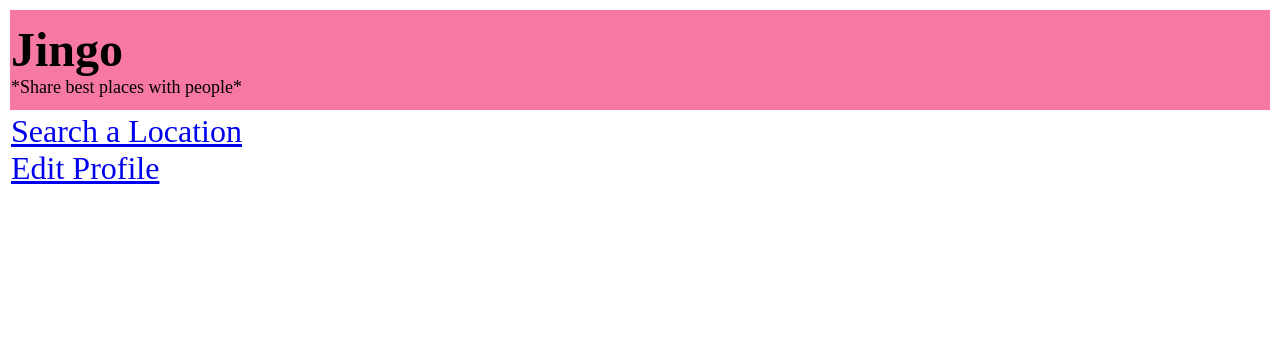
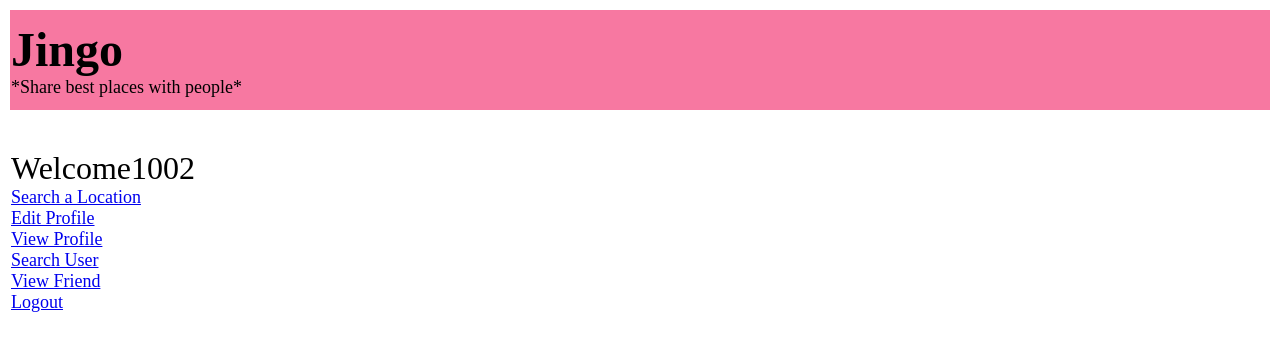
Before and after one commit to dludaya09/Jigo, a PHP site: page /Jingo/Search.php in a window 1280 px wide. Shown: the top 351 px of the page. Run offline with PHP 8.4, Linux system fonts and the light colour scheme; a user stored in the database is signed in.

Commit message:
Update Search.php

```diff
--- a/Search.php
+++ b/Search.php
@@ -1,6 +1,28 @@
 <html>
 <body>
-  <form action="login.php" method="post">
+
+<form action="login.php" method="post">
+    <?php
+    $database='jingo';
+        $user='root';
+        $password='';
+        $mysqli =new mysqli("localhost",$user,$password,$database);
+
+        if (mysqli_connect_errno()) {
+
+               printf("Connect failed: %s\n", mysqli_connect_error());
+               exit();
+        }
+        session_start();
+if(is_null($_SESSION['userid']))
+{
+  ?>
+  <script type="text/javascript">
+  alert("Please Login");
+  window.close("http://localhost/Jingo/Jingo/Search.php");
+  </script>
+  <?php
+}?>
 <p align="left"><font size="10" face="brush script mt"></p>
 <table align="left">
 <tr>
@@ -8,15 +30,32 @@
 </tr>
 <tr>
 <td>
-<font size="6" face="tempus sans itc">
+<font size="6" face="Century Gothic"><br>Welcome<?php echo $_SESSION['userid']; ?><br></font>
+<font size="4" face="tempus sans itc">
 <a href="#search" data-toggle="tab" id="search">Search a Location</a><br>
-<a href="#editprofile" data-toggle="tab" id="editprofile" onClick="Edit()">Edit Profile</a>
+<a href="#editprofile" data-toggle="tab" id="editprofile" onClick="Edit()">Edit Profile</a><br>
+<a href="#viewprofile"data-toggle="tab" id="viewprofile" onClick="Prof()"> View Profile </a><br>
+<a href="#searchuser" data-toggle="tab" id = "searchuser" onClick="View()">Search User</a><br>
+<a href="#viewfriend" data-toggle="tab" id = "viewfriend" onClick="friend()">View Friend</a><br>
+<a href="#logout" data-toggle="tab" id="logout" onClick="logout()" > Logout </a> <br>
 </td>
 </tr>
 </table>
 <script type="text/javascript">
 function Edit(){
-	window.open("http://localhost/Jingo/Jingo/EditProfile.php");
+  window.open("http://localhost/jingo/Jingo/EditProfile.php");
+}
+function View(){
+  window.open("http://localhost/jingo/Jingo/SearchUser.php");
+}
+function Prof() {
+  window.open("http://localhost/jingo/Jingo/ViewProfile.php");
+}
+function friend(){
+  window.open("http://localhost/Jingo/Jingo/ViewFriends.php");
+}
+function logout(){
+  window.open("http://localhost/Jingo/Jingo/logout.php")
 }
 </script>
 </font>
```
